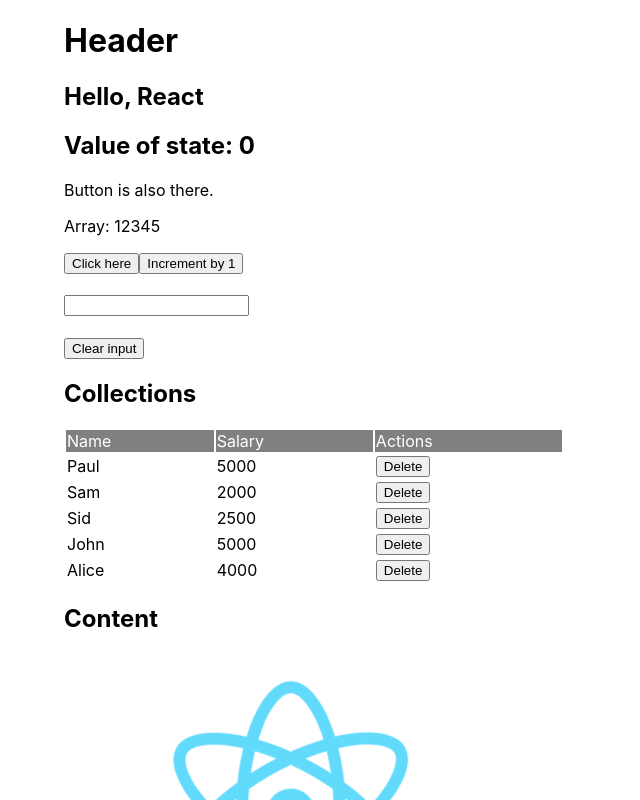
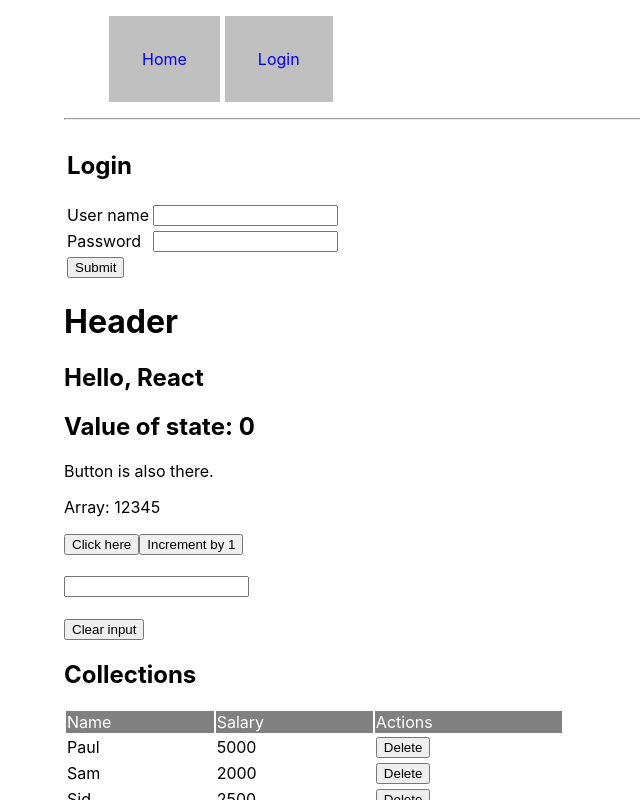
Before and after one commit to ntudor11/demo-react, a React (Create React App) app: page /login in a window 1280 px wide. Shown: the top 800 px of the page, without its empty margins (0-640 px from the left). Built offline with nearby package versions, Linux system fonts and the light colour scheme.

Commit message:
routes implemented

```diff
--- a/package.json
+++ b/package.json
@@ -4,7 +4,9 @@
   "private": true,
   "dependencies": {
     "react": "^16.8.6",
+    "react-addons-css-transition-group": "^15.6.2",
     "react-dom": "^16.8.6",
+    "react-router-dom": "^5.0.0",
     "react-scripts": "2.1.8"
   },
   "scripts": {
--- a/src/App.css
+++ b/src/App.css
@@ -2,6 +2,34 @@ body {
   max-width: 90%;
   margin: 0 auto;
   display: block;
+}
+
+.navbar li{
+  list-style-type: none;
+  display: inline-block;
+  padding:2em;
+  margin-left:5px;
+  background:silver;
+  border: 1px solid rgba(0,0,0,0);
+}
+
+.navbar li:hover {
+  background: rgba(0,0,0,0);
+  border: 1px solid silver;
+}
+
+.navbar li a {
+  color:black;
+  text-decoration: none;
+}
+
+.example-appear {
+  opacity: 0.01;
+}
+
+.example-appear .example-appear-active {
+  opacity: 1;
+  transition: opacity 500ms ease-in;
 }
 
 .App {
--- a/src/App.js
+++ b/src/App.js
@@ -1,9 +1,12 @@
 import React, { Component } from 'react';
+import { BrowserRouter as Router, Switch, Route, Link } from 'react-router-dom';
 import ReactDOM from 'react-dom';
 import PropTypes from 'prop-types';
 import logo from './logo.svg';
 import './App.css';
 import Emp from './emp';
+import Home from './home';
+import Login from './login';
 
 class App extends React.Component {
 
@@ -56,6 +59,18 @@ class App extends React.Component {
 
   render() {
     return (
+      <Router>
+        <div class="navbar">
+          <ul>
+            <Link to={'/'}><li>Home</li></Link>
+            <Link to={'/login'}><li>Login</li></Link>
+          </ul>
+          <hr/>
+          <Switch>
+            <Route exact path='/' component={Home}/>
+            <Route exact path='/login' component={Login}/>
+          </Switch>
+        </div>
         <div>
         <Header/>
           <h2>Hello, {this.props.name}</h2>
@@ -92,6 +107,7 @@ class App extends React.Component {
           </table>
           <Content/>
         </div>
+      </Router>
     );
   }
 }
--- /dev/null
+++ b/src/home.js
@@ -0,0 +1,14 @@
+import React, {Component} from 'react';
+
+class Home extends Component {
+  render() {
+    return (
+      <div>
+        <h1>Home</h1>
+        <h2>Welcome to demo React app!</h2>
+      </div>
+    );
+  }
+}
+
+export default Home;
--- /dev/null
+++ b/src/login.js
@@ -0,0 +1,36 @@
+import React, {Component} from 'react';
+import ReactDOM from 'react-dom';
+
+class Login extends Component {
+  render() {
+    return (
+      <div>
+        <table>
+          <tr>
+            <td>
+              <h2>Login</h2>
+            </td>
+          </tr>
+
+          <tr>
+            <td>User name</td>
+            <td><input type="text"/></td>
+          </tr>
+
+          <tr>
+            <td>Password</td>
+            <td><input type="password"/></td>
+          </tr>
+
+          <tr>
+            <td colspan="2">
+              <button>Submit</button>
+            </td>
+          </tr>
+        </table>
+      </div>
+    );
+  }
+}
+
+export default Login;
```
Also changed, not shown: 1 other file (tests, documents, lock files or other folders). Lines whose indentation alone changed are shown as unchanged.
